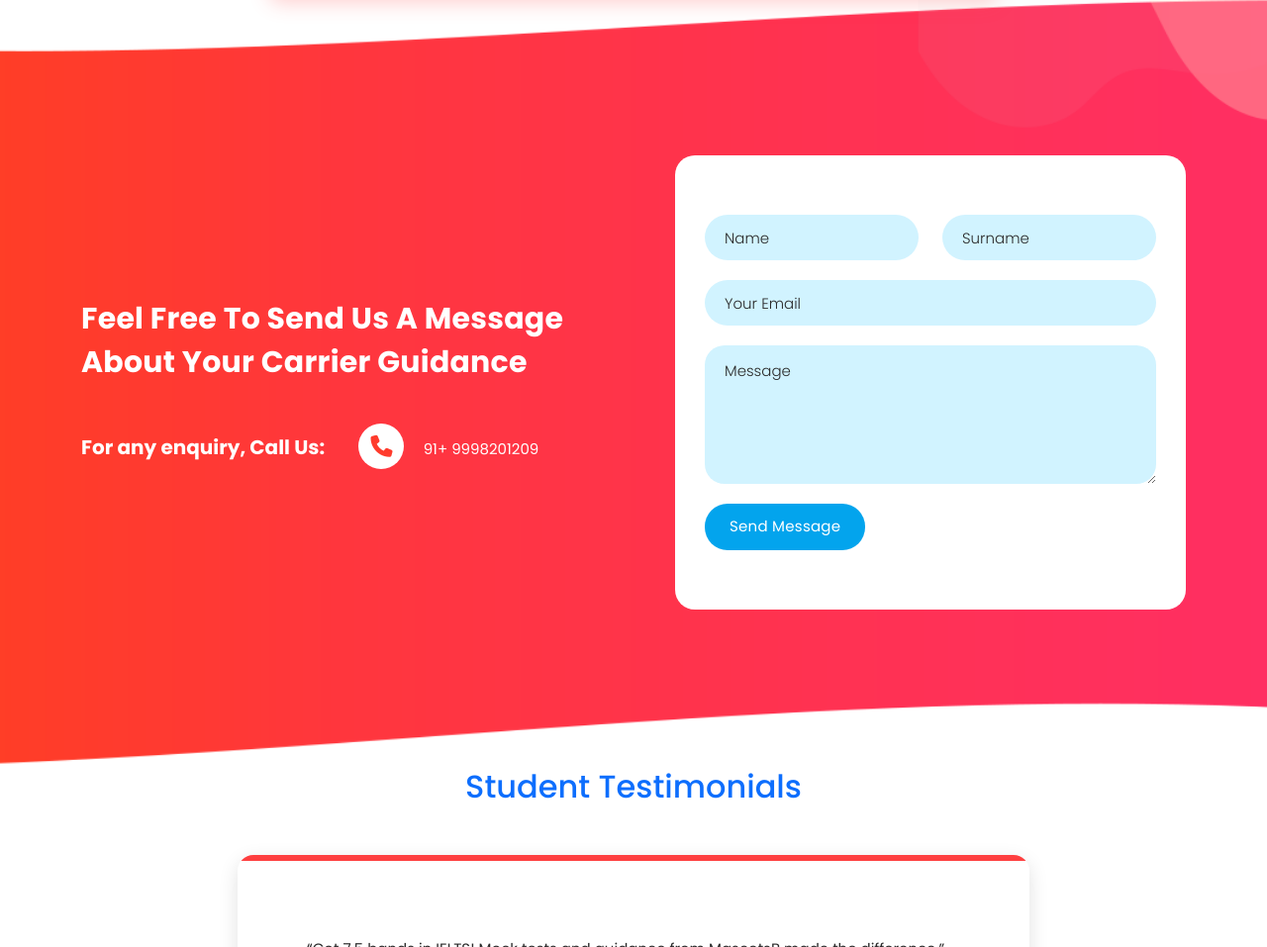
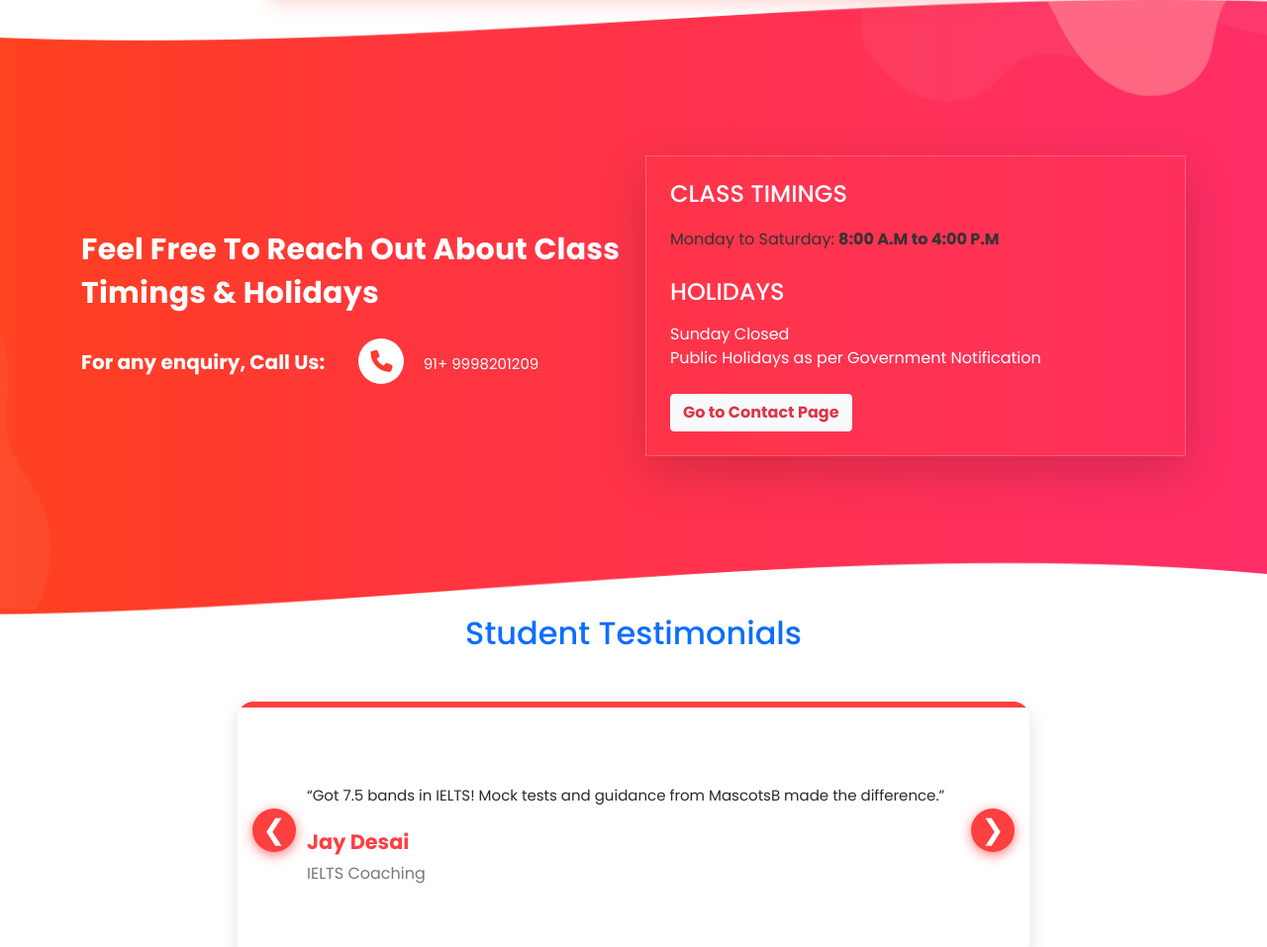
Before and after one commit to Divyeshrupala/MascotsB_new, a plain HTML site: page index.html in a window 1280 px wide. Shown: the part 3285-4242 px from the top of the page at 99% size. Drawn offline with Linux system fonts and the light colour scheme.

Commit message:
Update index.html

```diff
--- a/index.html
+++ b/index.html
@@ -597,6 +597,7 @@
     <div id="contact" class="contact-us section">
   <div class="container">
     <div class="row">
+      <!-- Left Side: Heading and Phone Info -->
       <div
         class="col-lg-6 align-self-center wow fadeInLeft"
         data-wow-duration="0.5s"
@@ -604,91 +605,52 @@
       >
         <div class="section-heading">
           <h2>
-                Feel Free To Send Us a Message About Your Carrier Guidance
+            Feel Free To Reach Out About Class Timings & Holidays
           </h2>
-              <!-- <p>Lorem ipsum dolor sit amet, consectetur adipiscing elit, sed doer ket eismod tempor incididunt ut labore et dolores</p> -->
-              <div class="phone-info">
+          <div class="phone-info mt-4">
             <h4>
               For any enquiry, Call Us:
-                  <span
-                    ><i class="fa fa-phone"></i>
-                    <a href="#">91+ 9998201209</a></span
-                  >
+              <span><i class="fa fa-phone"></i>
+                <a href="#">91+ 9998201209</a>
+              </span>
             </h4>
           </div>
         </div>
       </div>
+
+      <!-- Right Side: Info Box with Blurred Background -->
       <div
         class="col-lg-6 wow fadeInRight"
         data-wow-duration="0.5s"
         data-wow-delay="0.25s"
       >
-            <form id="contact" action="connect.php" method="post">
-              <div class="row">
-                <div class="col-lg-6">
-                  <fieldset>
-                    <input
-                      type="name"
-                      name="name"
-                      id="name"
-                      placeholder="Name"
-                      autocomplete="on"
-                      required
-                    />
-                  </fieldset>
-                </div>
-                <div class="col-lg-6">
-                  <fieldset>
-                    <input
-                      type="surname"
-                      name="surname"
-                      id="surname"
-                      placeholder="Surname"
-                      autocomplete="on"
-                      required
-                    />
-                  </fieldset>
-                </div>
-                <div class="col-lg-12">
-                  <fieldset>
-                    <input
-                      type="text"
-                      name="email"
-                      id="email"
-                      pattern="[^ @]*@[^ @]*"
-                      placeholder="Your Email"
-                      required=""
-                    />
-                  </fieldset>
-                </div>
-                <div class="col-lg-12">
-                  <fieldset>
-                    <textarea
-                      name="message"
-                      type="text"
-                      class="form-control"
-                      id="message"
-                      placeholder="Message"
-                      required=""
-                    ></textarea>
-                  </fieldset>
-                </div>
-                <div class="col-lg-12">
-                  <fieldset>
-                    <button type="submit" id="form-submit" class="main-button">
-                      Send Message
-                    </button>
-                  </fieldset>
-                </div>
-              </div>
-              <div class="contact-dec">
-                <img src="assets/images/contact-decoration.png" alt="" />
-              </div>
-            </form>
+        <div
+          class="class-info p-4 rounded-xl shadow-lg text-white"
+          style="
+            backdrop-filter: blur(12px);
+            background: rgba(254, 63, 64, 0.2);
+            border: 1px solid rgba(255, 255, 255, 0.2);
+            transition: all 0.3s ease;
+          "
+        >
+          <h4 class="mb-3 text-uppercase font-weight-bold">Class Timings</h4>
+          <p class="mb-4 fs-6" style="color: #333333">Monday to Saturday: <strong>8:00 A.M to 4:00 P.M</strong></p>
+
+          <h4 class="mb-3 text-uppercase font-weight-bold">Holidays</h4>
+          <ul class="mb-4">
+            <li>Sunday Closed</li>
+            <li>Public Holidays as per Government Notification</li>
+          </ul>
+
+          <a href="contact.html" class="btn btn-light text-danger fw-bold">
+            Go to Contact Page
+          </a>
         </div>
       </div>
     </div>
   </div>
+</div>
+
 
     <!-- Testimonials -->
     <h2 class="testimonial-heading text-center font-bold text-3xl mb-8 text-primary">
```
Lines whose indentation alone changed are shown as unchanged.
